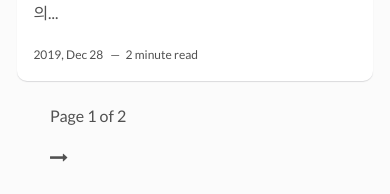
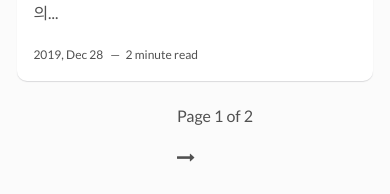
Before and after one commit to shinaaaa/shinaaaa.github.io, a Jekyll site: the page built from index.html, in a window 390 px wide. Shown: the part 1943-2137 px from the top of the page. Built offline with Jekyll 4.4.1, drawn with Linux system fonts in a browser that asks for light colours; the list of posts is cut into pages by our own code.

Commit message:
css 수정

```diff
--- a/assets/css/main.css
+++ b/assets/css/main.css
@@ -446,7 +446,7 @@
 .highlighter-rouge {
   color: #ce887b;
   font-weight: 400;
-  border: 1px solid #607D8B;
+  border: 1px solid #607d8b;
   -webkit-border-radius: 3px;
   border-radius: 3px;
   padding: 0.1rem 0.5rem;
@@ -763,7 +763,9 @@
   color: #999;
 }
 
-*, *::after, *::before {
+*,
+*::after,
+*::before {
   -webkit-box-sizing: border-box;
   box-sizing: border-box;
 }
@@ -773,7 +775,7 @@
 }
 
 body {
-  font-family: 'Lato', sans-serif;
+  font-family: "Lato", sans-serif;
   color: #515151;
   background-color: #fbfbfb;
   margin: 0;
@@ -834,7 +836,8 @@
   border-collapse: collapse;
 }
 
-table td, table.blueTable th {
+table td,
+table.blueTable th {
   border: 1px solid #aaa;
   padding: 3px 2px;
 }
@@ -849,10 +852,22 @@
 
 table thead {
   background: #a9c4d1;
-  background: -webkit-gradient(linear, left top, left bottom, from(#bed3dc), color-stop(66%, #b1cad5), to(#A9C4D1));
-  background: -webkit-linear-gradient(top, #bed3dc 0%, #b1cad5 66%, #A9C4D1 100%);
-  background: -o-linear-gradient(top, #bed3dc 0%, #b1cad5 66%, #A9C4D1 100%);
-  background: linear-gradient(to bottom, #bed3dc 0%, #b1cad5 66%, #A9C4D1 100%);
+  background: -webkit-gradient(
+    linear,
+    left top,
+    left bottom,
+    from(#bed3dc),
+    color-stop(66%, #b1cad5),
+    to(#a9c4d1)
+  );
+  background: -webkit-linear-gradient(
+    top,
+    #bed3dc 0%,
+    #b1cad5 66%,
+    #a9c4d1 100%
+  );
+  background: -o-linear-gradient(top, #bed3dc 0%, #b1cad5 66%, #a9c4d1 100%);
+  background: linear-gradient(to bottom, #bed3dc 0%, #b1cad5 66%, #a9c4d1 100%);
   border-bottom: 1px solid #8c8c8c;
 }
 
@@ -872,10 +887,22 @@
   font-weight: bold;
   color: #fff;
   background: #d0e4f5;
-  background: -webkit-gradient(linear, left top, left bottom, from(#dcebf7), color-stop(66%, #d4e6f6), to(#D0E4F5));
-  background: -webkit-linear-gradient(top, #dcebf7 0%, #d4e6f6 66%, #D0E4F5 100%);
-  background: -o-linear-gradient(top, #dcebf7 0%, #d4e6f6 66%, #D0E4F5 100%);
-  background: linear-gradient(to bottom, #dcebf7 0%, #d4e6f6 66%, #D0E4F5 100%);
+  background: -webkit-gradient(
+    linear,
+    left top,
+    left bottom,
+    from(#dcebf7),
+    color-stop(66%, #d4e6f6),
+    to(#d0e4f5)
+  );
+  background: -webkit-linear-gradient(
+    top,
+    #dcebf7 0%,
+    #d4e6f6 66%,
+    #d0e4f5 100%
+  );
+  background: -o-linear-gradient(top, #dcebf7 0%, #d4e6f6 66%, #d0e4f5 100%);
+  background: linear-gradient(to bottom, #dcebf7 0%, #d4e6f6 66%, #d0e4f5 100%);
   border-top: 2px solid #444;
 }
 
@@ -888,7 +915,8 @@
   position: relative;
 }
 
-.post, .article-page {
+.post,
+.article-page {
   background-color: #fff;
 }
 
@@ -902,7 +930,8 @@
   color: #ffffff;
 }
 
-.clearfix::before, .clearfix::after {
+.clearfix::before,
+.clearfix::after {
   content: "";
   display: table;
 }
@@ -969,7 +998,7 @@
 }
 
 .about .author-name {
-  font-family: 'PT Serif', serif;
+  font-family: "PT Serif", serif;
   margin: 0 0 10px;
   position: relative;
   padding-bottom: 15px;
@@ -1121,9 +1150,9 @@
   -webkit-border-radius: 10px;
   border-radius: 10px;
   overflow: hidden;
-  -webkit-transition: all .3s ease;
-  -o-transition: all .3s ease;
-  transition: all .3s ease;
+  -webkit-transition: all 0.3s ease;
+  -o-transition: all 0.3s ease;
+  transition: all 0.3s ease;
   -webkit-box-shadow: 0 1px 1px 0 rgba(31, 35, 46, 0.15);
   box-shadow: 0 1px 1px 0 rgba(31, 35, 46, 0.15);
 }
@@ -1162,7 +1191,7 @@
 }
 
 .post .post-content .post-title a {
-  font-family: 'PT Serif', serif;
+  font-family: "PT Serif", serif;
   text-decoration: none;
   color: #263959;
 }
@@ -1171,15 +1200,16 @@
   margin-top: 0;
 }
 
-a.older-posts, a.newer-posts {
+a.older-posts,
+a.newer-posts {
   font-size: 18px;
   display: inline-block;
   color: #515151;
-  -webkit-transition: -webkit-transform .2s;
-  transition: -webkit-transform .2s;
-  -o-transition: transform .2s;
-  transition: transform .2s;
-  transition: transform .2s, -webkit-transform .2s;
+  -webkit-transition: -webkit-transform 0.2s;
+  transition: -webkit-transform 0.2s;
+  -o-transition: transform 0.2s;
+  transition: transform 0.2s;
+  transition: transform 0.2s, -webkit-transform 0.2s;
 }
 
 a.older-posts:hover {
@@ -1279,9 +1309,9 @@
   margin-left: 5px;
   color: #263959;
   font-size: 12px;
-  -webkit-transition: background-color .3s;
-  -o-transition: background-color .3s;
-  transition: background-color .3s;
+  -webkit-transition: background-color 0.3s;
+  -o-transition: background-color 0.3s;
+  transition: background-color 0.3s;
 }
 
 .page-footer .page-share a:first-child {
@@ -1343,9 +1373,9 @@
   padding: 5px 10px;
   border: 1px solid #ecf0f1;
   background-color: #fafafa;
-  -webkit-transition: all .3s;
-  -o-transition: all .3s;
-  transition: all .3s;
+  -webkit-transition: all 0.3s;
+  -o-transition: all 0.3s;
+  transition: all 0.3s;
 }
 
 .tags li a:hover {
@@ -1359,7 +1389,7 @@
 
 .tag-list span a:hover {
   text-decoration: underline;
-  opacity: .8;
+  opacity: 0.8;
 }
 
 /* - - - - - - - - - - Media Styles - - - - - - - - - - */
@@ -1433,6 +1463,7 @@
     display: -webkit-flex;
     display: -ms-flexbox;
     display: flex;
+    justify-content: center;
     -webkit-box-orient: horizontal;
     -webkit-box-direction: normal;
     -webkit-flex-direction: row;
@@ -1446,7 +1477,8 @@
     -ms-flex-align: stretch;
     align-items: stretch;
   }
-  .contact-title, .copyright {
+  .contact-title,
+  .copyright {
     display: none;
   }
 }
```
Lines whose indentation alone changed are shown as unchanged.
